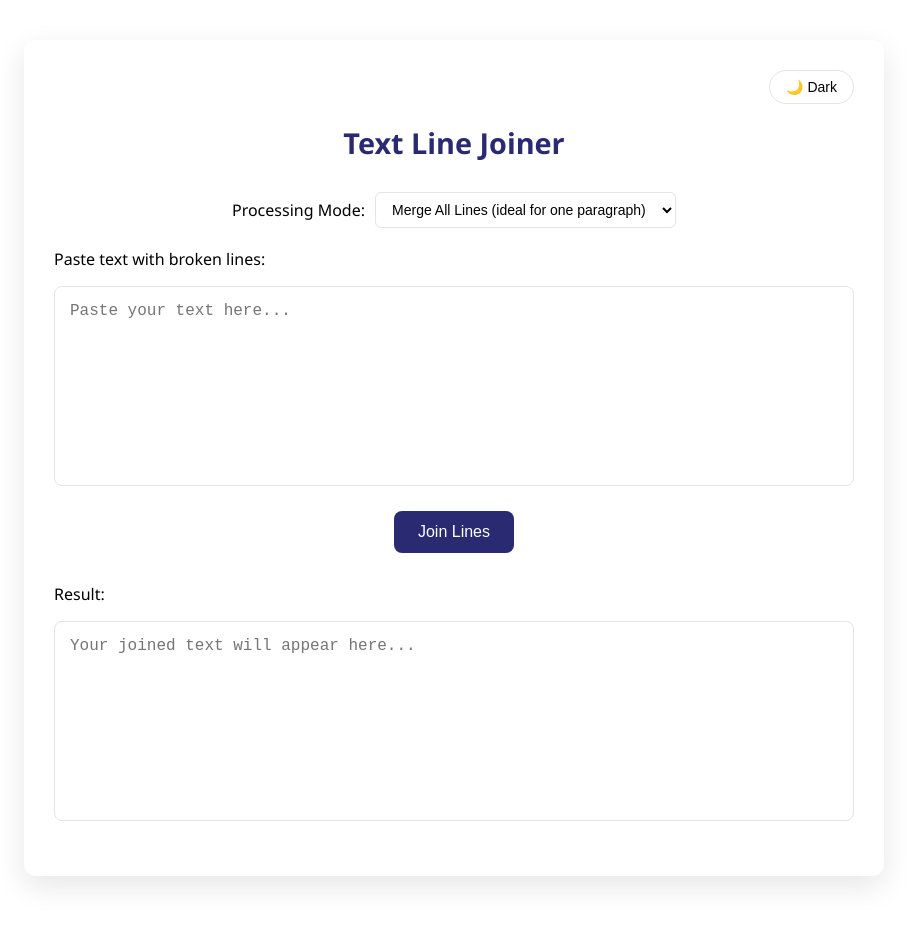
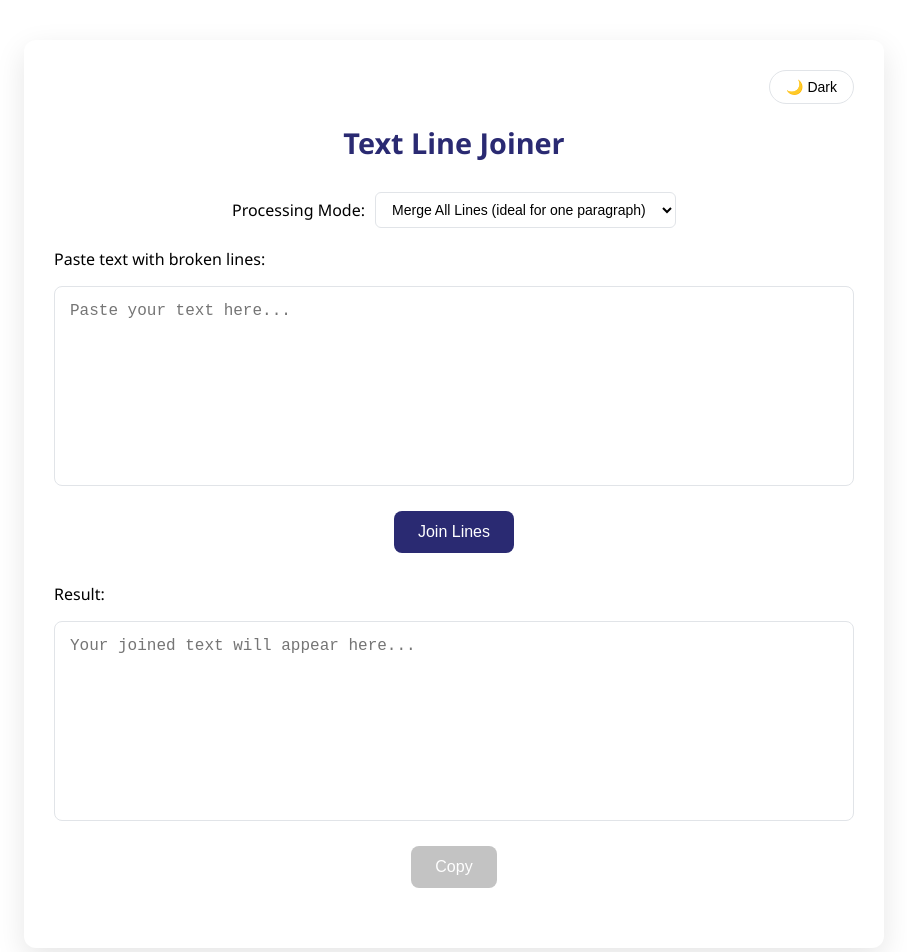
Before and after one commit to berkturetken/line-handler, a React (Create React App) app: page / in a window 1280 px wide. Shown: the top 952 px of the page, without its empty margins (186-1093 px from the left). Before the commit the page ends 916 px from the top, so only its background shows below. Built offline with nearby package versions, Linux system fonts and the light colour scheme; the HTML template or start-up script is replaced by a standard one.

Commit message:
feat: add copy button for copying the result easily

```diff
--- a/src/App.js
+++ b/src/App.js
@@ -9,6 +9,7 @@ function App() {
   const [outputText, setOutputText] = useState("");
   const [darkMode, setDarkMode] = useState(false);
   const [processingMode, setProcessingMode] = useState(MERGE_ALL);
+  const [copySuccess, setCopySuccess] = useState("");
 
   useEffect(() => {
     if (darkMode) {
@@ -39,6 +40,17 @@ function App() {
 
     setOutputText(result);
   };
+
+  const handleCopy = async () => {
+    try {
+      await navigator.clipboard.writeText(outputText);
+      setCopySuccess("Copied!")
+      setTimeout(() => setCopySuccess(""), 2000);
+    } catch (err) {
+      setCopySuccess("Failed to copy!");
+      setTimeout(() => setCopySuccess(""), 2000);
+    }
+  }
 
   return (
     <div className={`${styles.container} ${darkMode ? styles.darkMode : ""}`}>
@@ -82,6 +94,16 @@ function App() {
         className={styles.textarea}
         placeholder="Your joined text will appear here..."
       />
+      <button
+        className={styles.button}
+        onClick={handleCopy}
+        disabled={!outputText}
+      >
+        Copy
+      </button>
+      {copySuccess && (
+        <span className={styles.centeredMessage} style={{ color: "green" }}>{copySuccess}</span>
+      )}
     </div>
   );
 }
--- a/src/App.module.css
+++ b/src/App.module.css
@@ -101,10 +101,22 @@
   transition: all 0.2s ease;
 }
 
+.button:disabled {
+  opacity: 0.5;
+  cursor: not-allowed;
+  background: #888; /* or any muted color for dark mode */
+}
+
 .button:hover {
   background-color: #1a1a62;
   transform: translateY(-2px);
   box-shadow: 0 4px 8px rgba(0, 0, 0, 0.1);
+}
+
+.centeredMessage {
+  display: flex;
+  justify-content: center;
+  margin-top: 8px;
 }
 
 .darkMode .button {
```
